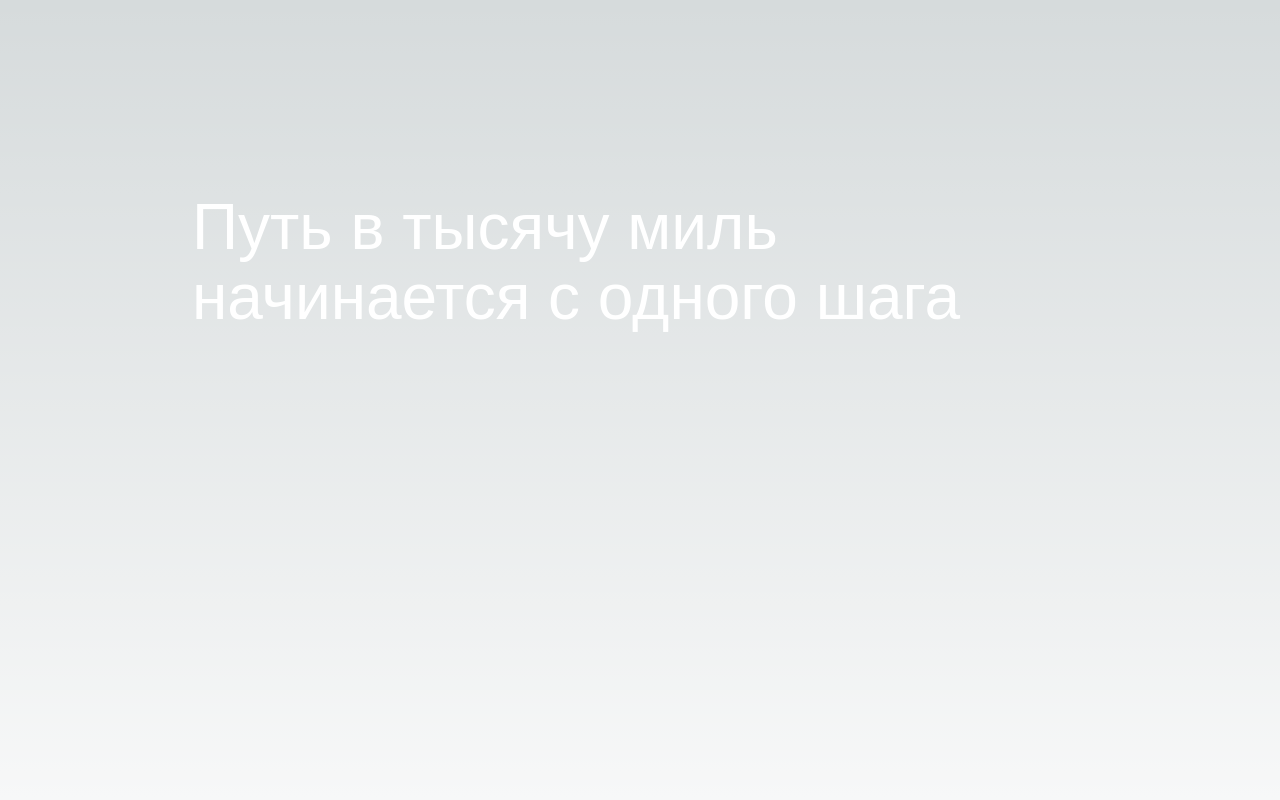
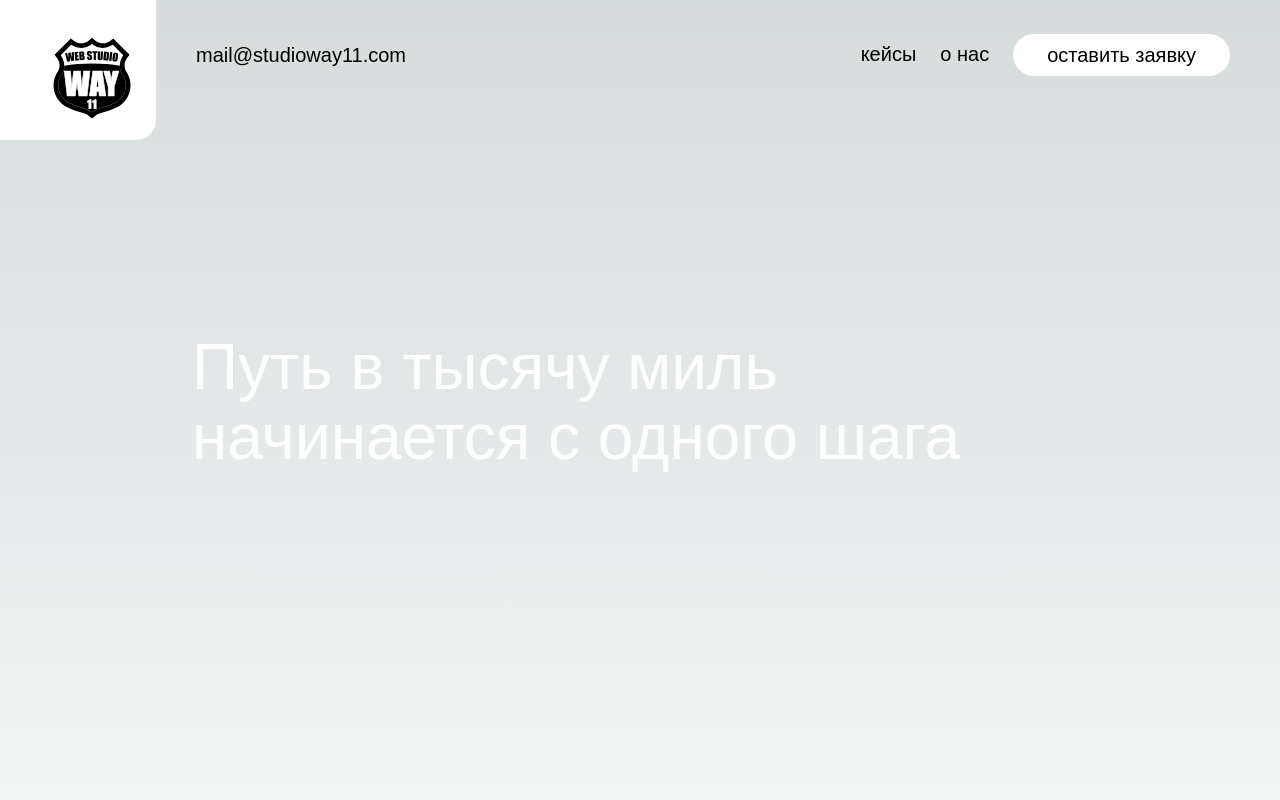
Before and after one commit to Llavrov/way11-web-app, a Next.js app: page / in a window 1280 px wide. Shown: the top 800 px of the page. Built offline with nearby package versions, Linux system fonts and the light colour scheme.

Commit message:
add header component and button

```diff
--- a/src/app/globals.css
+++ b/src/app/globals.css
@@ -10,7 +10,7 @@
   --background-end-rgb: 255, 255, 255;
 }
 
-html, p, span, div, h1, h2, h3, h4, a {
+html, p, span, div, h1, h2, h3, h4, a, button {
   font-family: 'WorkSans', sans-serif;
 }
 
--- a/src/app/layout.tsx
+++ b/src/app/layout.tsx
@@ -1,5 +1,6 @@
 import './globals.css'
 import { Inter } from 'next/font/google'
+import Header from "@/components/header/Header";
 
 const inter = Inter({ subsets: ['latin'] })
 
@@ -16,7 +17,11 @@ export default function RootLayout({
     return (
         <html lang="en">
             <body className={inter.className}>
-                {children}
+                <Header />
+
+                <>
+                    {children}
+                </>
             </body>
         </html>
     )
--- a/src/components/button.tsx
+++ b/src/components/button.tsx
@@ -1,9 +1,19 @@
-'use strict';
+'use client'
 
-export default function Button() {
+type TButton = {
+    title: string,
+    onClick: () => void,
+}
+
+function Button({title, onClick}: TButton) {
     return (
-        <main className="flex min-h-screen flex-col items-center justify-between p-24">
-
-        </main>
+        <button
+            onClick={onClick}
+            className="flex rounded-[100px] py-[10px] px-[34px] box-border bg-white text-20 text-black"
+        >
+            {title}
+        </button>
     )
 }
+
+export default Button;
--- /dev/null
+++ b/src/components/header/Header.tsx
@@ -0,0 +1,43 @@
+'use client'
+
+import Link from "next/link";
+import Image from "next/image";
+import Button from "@/components/button";
+
+const TABS = [
+    {
+        link: '/cases',
+        title: 'кейсы',
+    },
+    {
+        link: '/about-us',
+        title: 'о нас',
+    }
+]
+
+export default function Header() {
+    return (
+        <header className="w-full h-[140px] flex flex-row justify-between relative">
+            <div className="relative flex gap-10">
+                <Link href={'/'} className="w-[156px] h-full p-5 pl-[50px] pt-[35px] box-border bg-white rounded-br-[20px]">
+                    <Image width={84} height={86} src={'/logotype.svg'} alt={'logotype way11'} />
+                </Link>
+                <nav className="flex items-center h-[110px]">
+                    <a href="mailto:mail@studioway11.com" className="text-20">mail@studioway11.com</a>
+                </nav>
+            </div>
+
+            <div className="flex items-center gap-6 relative h-[110px] pr-[50px]">
+                {TABS.map(({link, title}) => (
+                    <nav key={title}>
+                        <Link href={link} className="text-20">
+                            {title}
+                        </Link>
+                    </nav>
+                ))}
+
+                <Button title="оставить заявку" onClick={(): void => undefined} />
+            </div>
+        </header>
+    )
+}
--- a/tailwind.config.js
+++ b/tailwind.config.js
@@ -60,6 +60,8 @@ module.exports = {
         'text-l': ['18px', { lineHeight: '22px' }],
         'text-l-bold': ['18px', { fontWeight: '600' }],
         'accent-l': ['18px', { fontWeight: '500' }],
+
+        '20': ['20px', { lineHeight: '22px', fontWeight: '500' }],
       },
       filter: {
         'white-icon': 'brightness(0) invert(1)',
```
Also changed, not shown: public/logotype.svg (added), 1 other file (tests, documents, lock files or other folders).
